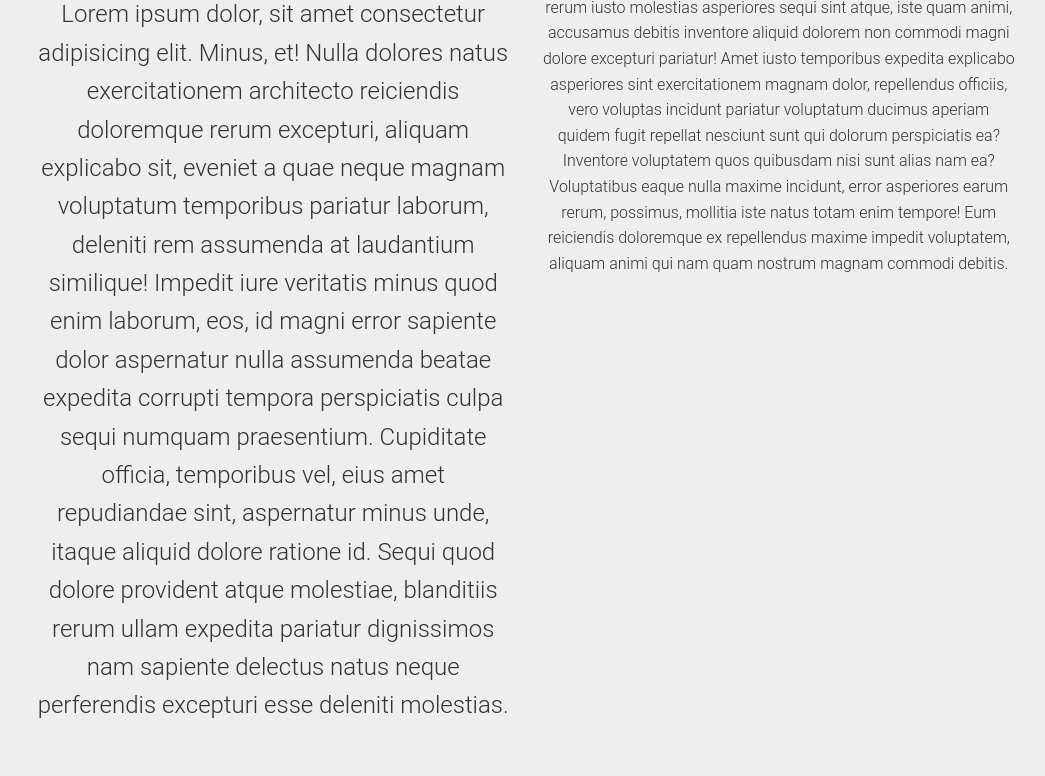
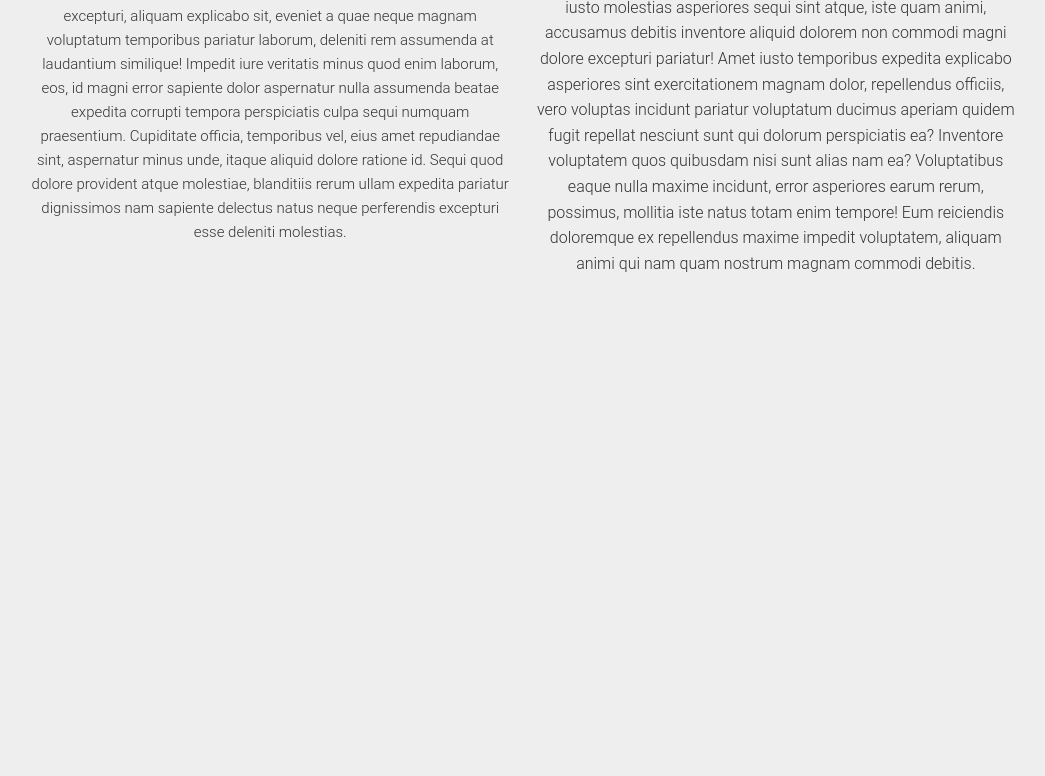
Before and after one commit to ahmadbai/css-value-unit, a plain HTML site: page em & rem/index.html in a window 1280 px wide. Shown: the part 203-979 px from the top of the page, without its empty margins (114-1159 px from the left). Drawn offline with Linux system fonts and the light colour scheme.

Commit message:
ketika kita kasih nilai pada elemen pembungkusnya maka elemen yang kita beri nilai em akan mengikuti berdasarkan nilai pembungkusnya

```diff
--- a/em & rem/style.css
+++ b/em & rem/style.css
@@ -24,6 +24,10 @@ body {
 }
 
 /* em  */
+.col-em {
+	font-size: 10px;
+}
+
 .col-em h2 {
 	font-size: 2em;
 }
```
